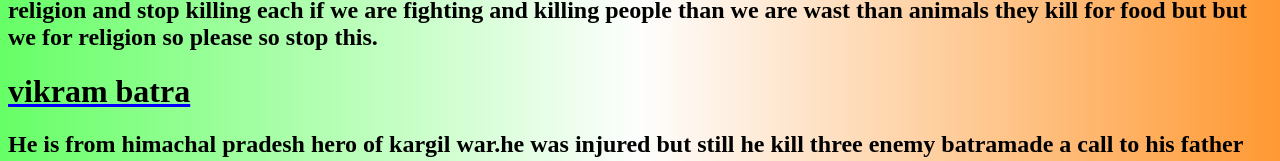
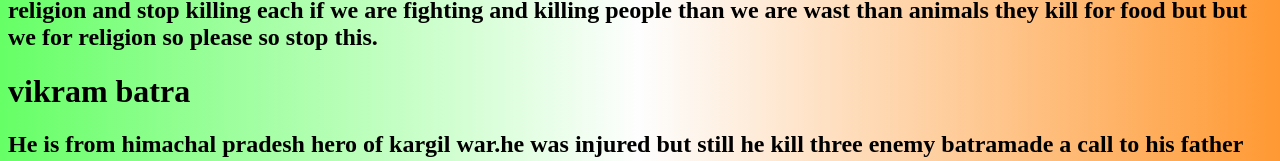
Before and after one commit to Juveriya2/Juveriya2.github.io, a plain HTML site: page index.html in a window 1280 px wide. Shown: the part 482-643 px from the top of the page. Drawn offline with Linux system fonts and the light colour scheme.

Commit message:
Update index.html

```diff
--- a/index.html
+++ b/index.html
@@ -10,7 +10,7 @@
 
     <h1>
    <span style="color:#66CC66">Incredible</span>
-   <span style="color:#FF0000">india</span>
+   <span style=" color :#FF0000">india</span>
    <span style="color:fuchsia">(About soldiers)</span>
    </h1>
 
@@ -20,7 +20,7 @@
     </h1>
     <h2> Hello everyone my self juveriya and. In the hole world aftery parents and teachers. I love some one that i soldiers and police team a lot because they protect us a lot soldiers.And police also do the same thing but police man can enjoy there life living in there own city and enjoy festivals.But the life of Soldier it is very different and difficult because they have to leave there family and go on border.They can't  enjoy and festivals there and all time they have to be there in ice all the time and figt for us.And they jave to make new friend and aspect that there are only his/her family.And they don't have any time for there family If they jave there children they they can't see there children growing.And they do not differentiate between cast or religion.They follow the religion humanity.But here we are always fighting for region and different  between people.we don't think that they are people fighting for us . But we are busy in our own life and own proffession and just ignore what is happening.We should not do like thos we are human we should follow humanity and stop fighting against religion and stop killing each if we are fighting and killing people than we are wast than animals they kill for food but but we for religion so please so stop this.
  </h2>
- <h1 style="text-decoration:underline;text-decoration-color:blue ">vikram batra</h1>
+ <h1 style="font-family;cursive:text-decoration:underline;text-decoration-color:blue ">vikram batra</h1>
    <h2>He is from himachal pradesh hero of kargil war.he was injured but still he kill three enemy batramade a call to his father before he left and told him about the incrucial mission. Hardly did he know that this would be his last call. homeone of the most difficult missions the Indian army attempted because the Pakistani force.</h2>
    <h1>
   <img src="https://upload.wikimedia.org/wikipedia/en/5/56/Vikram_Batra_PVC.jpg"/> </h1>
```
